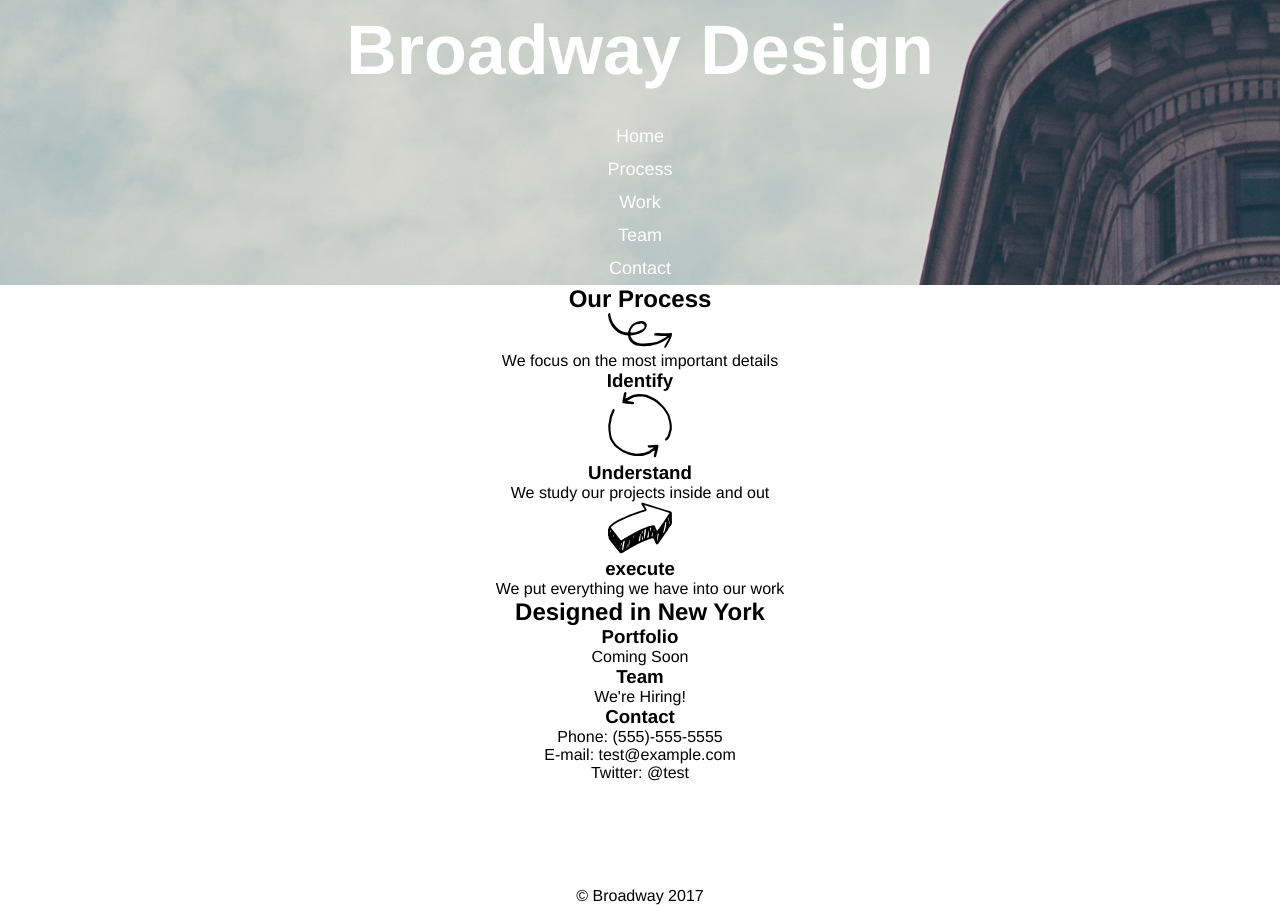
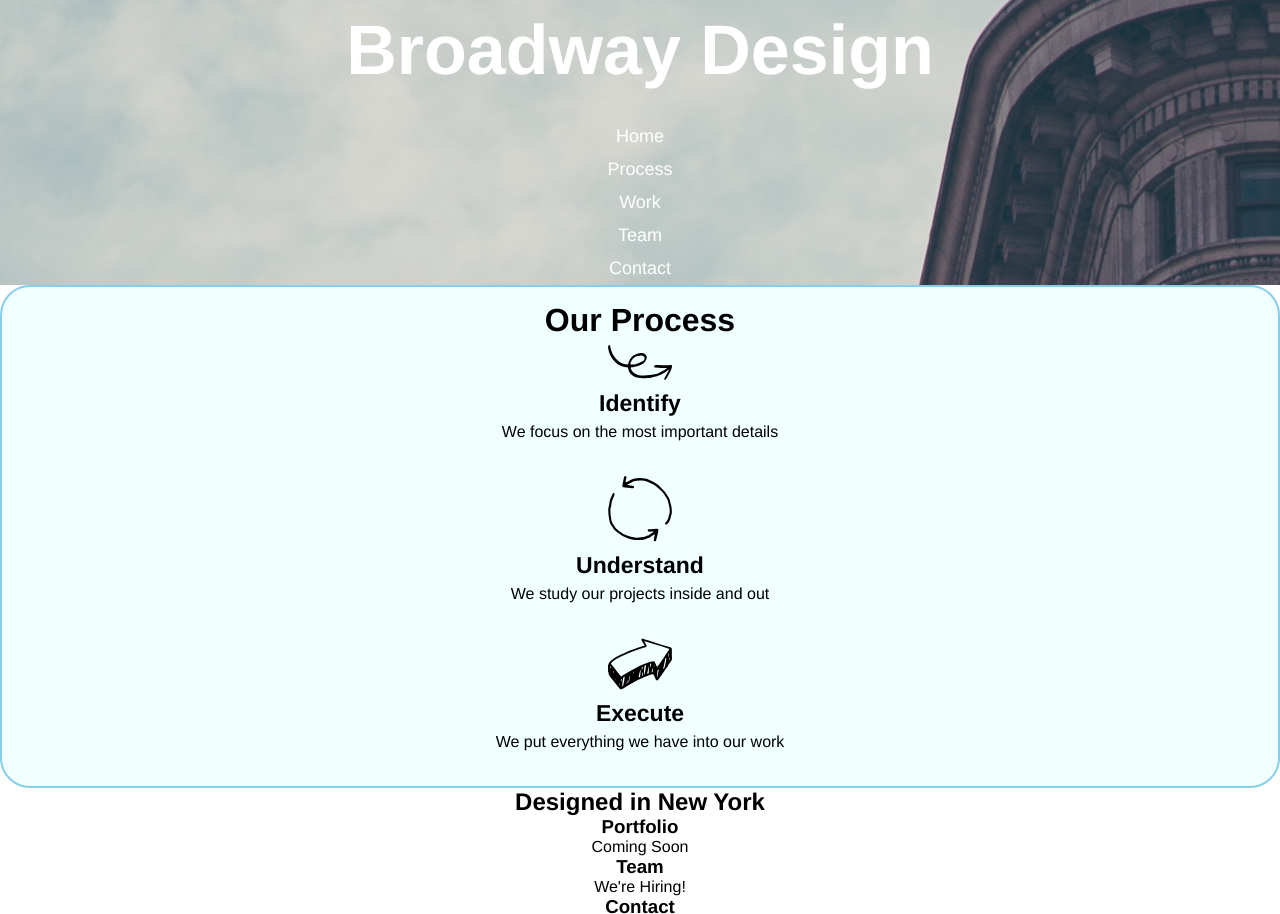
Before and after one commit to GingerBeardx/Broadway, a plain HTML site: page index.html in a window 1280 px wide. Shown: the top 914 px of the page. Drawn offline with Linux system fonts and the light colour scheme.

Commit message:
Process style applied

```diff
--- a/index.html
+++ b/index.html
@@ -20,13 +20,13 @@
     <div class="process">
       <h2>Our Process</h2>
       <img src=".\resources\images\identify.svg" alt="">
+      <h3>Identify</h3>
       <p>We focus on the most important details</p>
-      <h3>Identify</h3>
       <img src=".\resources\images\understand.svg" alt="">
       <h3>Understand</h3>
       <p>We study our projects inside and out</p>
       <img src=".\resources\images\execute.svg" alt="">
-      <h3>execute</h3>
+      <h3>Execute</h3>
       <p>We put everything we have into our work</p>
     </div>
 
--- a/resources/style.css
+++ b/resources/style.css
@@ -37,3 +37,27 @@ a:hover {
   padding: 6px;
   text-decoration: none;
 }
+
+.process {
+  width=80%;
+  padding-top:15px;
+  background-color: azure;
+  border-radius: 30px;
+  border: 2px skyblue solid;
+}
+
+.process h2 {
+  font-size:32px;
+  padding-bottom: 6px;
+  font-weight: 800;
+}
+
+.process h3 {
+  font-size: 23px;
+  margin: 6px;
+  font-weight: 800;
+}
+
+.process p {
+  padding-bottom: 35px;
+}
```
